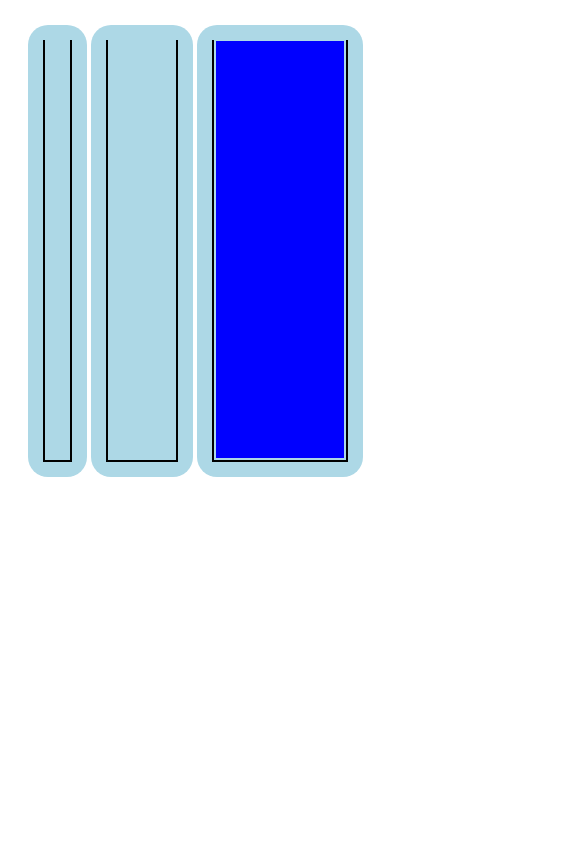
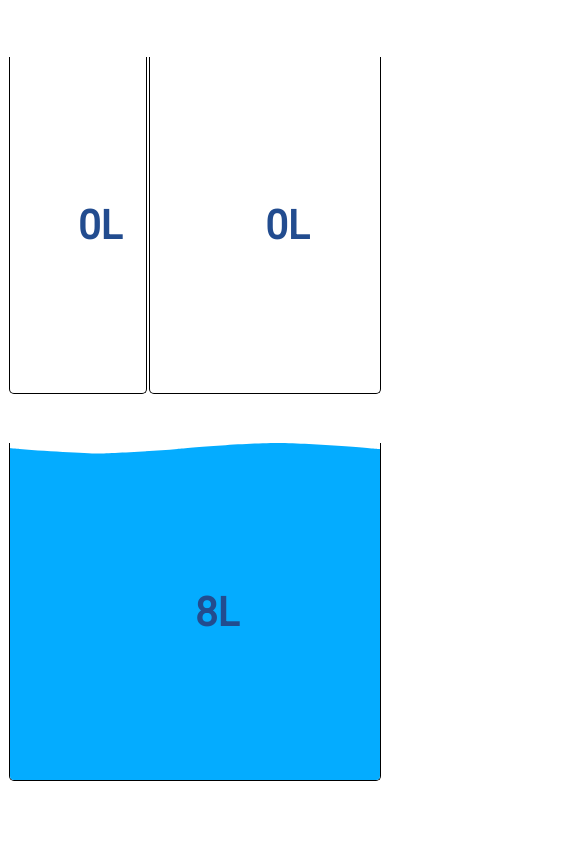
Before and after one commit to mfarukkoc/liquid-problem, a plain HTML site: page index.html in a window 390 px wide. Shown: the whole page, 567 px wide, since content can reach past the window. Drawn offline with Linux system fonts and the light colour scheme.

Commit message:
enhanced design

```diff
--- a/index.html
+++ b/index.html
@@ -5,35 +5,44 @@
     <meta name="viewport" content="width=device-width, initial-scale=1.0">
     <meta http-equiv="X-UA-Compatible" content="ie=edge">
     <title>3 Container</title>
+    <link href="https://fonts.googleapis.com/css?family=Roboto&display=swap" rel="stylesheet">
     <link rel="stylesheet" href="./style/style.css">
 </head>
 <body>
     <div id="parent-liter-3">
+        <div class="ind" id="ind-3">0L</div>
         <div class="container" id="liter-3">
-            <div class="level"></div>
-            <div class="level"></div>
-            <div class="level"></div>
+                <div class="fill">
+                        <svg version="1.1" xmlns="http://www.w3.org/2000/svg" xmlns:xlink="http://www.w3.org/1999/xlink" x="0px" y="0px" width="400%" viewBox="0 0 300 300" enable-background="new 0 0 300 300" xml:space="preserve">
+                          <path fill="#04ACFF" class="waveShape" d="M300,300V2.5c0,0-0.6-0.1-1.1-0.1c0,0-25.5-2.3-40.5-2.4c-15,0-40.6,2.4-40.6,2.4
+                        c-12.3,1.1-30.3,1.8-31.9,1.9c-2-0.1-19.7-0.8-32-1.9c0,0-25.8-2.3-40.8-2.4c-15,0-40.8,2.4-40.8,2.4c-12.3,1.1-30.4,1.8-32,1.9
+                        c-2-0.1-20-0.8-32.2-1.9c0,0-3.1-0.3-8.1-0.7V300H300z"/>
+                        </svg>
+                    </div>
         </div>
     </div>
     <div id="parent-liter-5">
+        <div class="ind" id="ind-5">0L</div>
         <div class="container" id="liter-5">
-            <div class="level"></div>
-            <div class="level"></div>
-            <div class="level"></div>
-            <div class="level"></div>
-            <div class="level"></div>
+            <div class="fill">
+                        <svg version="1.1" xmlns="http://www.w3.org/2000/svg" xmlns:xlink="http://www.w3.org/1999/xlink" x="0px" y="0px" width="200%" viewBox="0 0 300 300" enable-background="new 0 0 300 300" xml:space="preserve">
+                          <path fill="#04ACFF" class="waveShape" d="M300,300V2.5c0,0-0.6-0.1-1.1-0.1c0,0-25.5-2.3-40.5-2.4c-15,0-40.6,2.4-40.6,2.4
+                        c-12.3,1.1-30.3,1.8-31.9,1.9c-2-0.1-19.7-0.8-32-1.9c0,0-25.8-2.3-40.8-2.4c-15,0-40.8,2.4-40.8,2.4c-12.3,1.1-30.4,1.8-32,1.9
+                        c-2-0.1-20-0.8-32.2-1.9c0,0-3.1-0.3-8.1-0.7V300H300z"/>
+                        </svg>
+                    </div>
         </div>
     </div>
     <div id="parent-liter-8">
+        <div class="ind" id="ind-8">8L</div>
         <div class="container" id="liter-8">
-            <div class="level"></div>
-            <div class="level"></div>
-            <div class="level"></div>
-            <div class="level"></div>
-            <div class="level"></div>
-            <div class="level"></div>
-            <div class="level"></div>
-            <div class="level"></div>
+                <div class="fill">
+                        <svg version="1.1" xmlns="http://www.w3.org/2000/svg" xmlns:xlink="http://www.w3.org/1999/xlink" x="0px" y="0px" width="200%" viewBox="0 0 300 300" enable-background="new 0 0 300 300" xml:space="preserve">
+                          <path fill="#04ACFF" class="waveShape" d="M300,300V2.5c0,0-0.6-0.1-1.1-0.1c0,0-25.5-2.3-40.5-2.4c-15,0-40.6,2.4-40.6,2.4
+                        c-12.3,1.1-30.3,1.8-31.9,1.9c-2-0.1-19.7-0.8-32-1.9c0,0-25.8-2.3-40.8-2.4c-15,0-40.8,2.4-40.8,2.4c-12.3,1.1-30.4,1.8-32,1.9
+                        c-2-0.1-20-0.8-32.2-1.9c0,0-3.1-0.3-8.1-0.7V300H300z"/>
+                        </svg>
+                    </div>
         </div>
     </div>
     <script src="./script/script.js"></script>
--- a/script/script.js
+++ b/script/script.js
@@ -1,17 +1,13 @@
 function Container (capacity, curLevel) {
     this.div = document.getElementById("liter-" + capacity);
-    this.levelNodes = this.div.querySelectorAll(".level");
+    this.ind = document.getElementById("ind-" + capacity);
     this.level = curLevel;
     this.capacity = capacity;
     this.setWaterLevel = (level) => {
-        if(level < this.level) {
-            for(let i = capacity - this.level; i < capacity - level; i++)
-                this.levelNodes[i].style.backgroundColor = "white";
-        }
-        else {
-            for(let i = capacity-1; i >= capacity - level; i--)
-                this.levelNodes[i].style.backgroundColor = "blue";
-        }
+        this.ind.classList.add("ind-animation");
+        setTimeout(() => { this.ind.classList.remove("ind-animation");}, 500);
+        setTimeout(() => { this.ind.innerHTML = level.toString()+"L";}, 500);
+        this.div.firstElementChild.style.height = (level / capacity * 100).toString() + "%";
         this.level = level;
     }
     this.setWaterLevel(curLevel);
@@ -29,21 +25,17 @@ function Container (capacity, curLevel) {
                 litersToMove = litersToMove > this.capacity - this.level ? this.capacity - this.level : litersToMove;
                 this.setWaterLevel(this.level + litersToMove);
                 firstContainer.container.setWaterLevel(firstContainer.container.level - litersToMove);
-
                 console.log(litersToMove)
                 firstContainer.selected = false;
-                if(firstContainer.container.level == 4)
+                moveHistory.push([firstContainer.container, this, litersToMove, new Date()]);
+                undoHistory.push([firstContainer.container, this, litersToMove]);
+                if(firstContainer.container.level == 4 || this.level == 4)
                 {
-                    console.log("You win")
-                    firstContainer.container.style.backgroundColor="red";
+                    console.log("You win in "+ moveHistory.length.toString() + " moves!")
+                    let time = (new Date() - moveHistory[0][3]) / 1000;
+                    time = Math.round(time);
+                    console.log("You win in "+ time.toString() + " seconds!");
                 }
-                if (this.level == 4)
-                {
-                    this.div.style.backgroundColor = "red";
-                    console.log("You win")
-                }
-                moveHistory.push([firstContainer.container, this, litersToMove]);
-                undoHistory.push([firstContainer.container, this, litersToMove]);
             }
         }
     })
--- a/style/style.css
+++ b/style/style.css
@@ -2,10 +2,10 @@
     box-sizing:border-box;
 }
 
-
 body{
     display: grid;
     grid-template-columns: repeat(16,1fr);
+    grid-template-rows: auto auto;
     gap: 1vw;
     padding: 2vh 5vw;
 }
@@ -14,24 +14,61 @@ body{
 .container{
     border: 2px black solid;
     border-top:0;
+    border-bottom-left-radius: 5px;
+    border-bottom-right-radius: 5px;
     height:50vh;
     padding: 2px;
     padding-top: 1px;
+    position: relative;
+    backface-visibility: hidden;
+    overflow: hidden;
 }
 
-#liter-3 {
-    display:grid;
-    grid-template-rows: repeat(3,1fr);
+.ind-animation {
+    color: transparent !important;
+    background:none !important;
 }
 
-#liter-5 {
-    display:grid;
-    grid-template-rows: repeat(5,1fr);
+.ind {
+    font-family: 'Roboto';
+    font-size:40px;
+    font-weight: bold;
+    color:#224c8f;
+    position: relative;
+    top: 50%;
+    left: 50%;
+    right: 50%;
+    z-index: 2;
+    transition: 0.5s;
 }
 
-#liter-8 {
-    display:grid;
-    grid-template-rows: repeat(8,1fr);
+
+
+.fill {
+    position: absolute;
+    bottom: 0;
+    left: 0;
+    width: 100%;
+    backface-visibility: hidden;
+    transition: ease-in-out 1.5s;
+}
+
+.waveShape {
+    overflow: hidden;
+    animation-name: waveAction;
+    animation-iteration-count: infinite;
+    animation-timing-function: linear;
+    animation-duration: 1s;
+    fill: #04ACFF;
+}
+
+@keyframes waveAction {
+    0% {
+        transform: translate(-50%, 0);
+    }
+    100% {
+        transform: translate(0, 0);
+    }
 }
 
 #parent-liter-3 {
@@ -47,8 +84,32 @@ body{
     grid-column: 9 / span 8;
 }
 
-#parent-liter-3, #parent-liter-5, #parent-liter-8 {
-    padding: 15px;
-    background: lightblue;
-    border-radius: 20px;
-}
+
+@media screen and (max-width: 992px) {
+    .container {
+        height: 40vh;
+        padding: 1px;
+        padding-top: 1px;
+        border: 1px black solid;
+        border-top:0;
+        border-bottom-left-radius: 5px;
+        border-bottom-right-radius: 5px;
+    }
+    body {
+        gap: 0.5vw;
+        padding: 0.2vh 0.2vw;
+    }
+    #parent-liter-3 {
+        grid-column: 1 / span 6;
+
+    }
+
+    #parent-liter-5 {
+        grid-column: 7 / span 10;
+    }
+
+    #parent-liter-8 {
+        grid-column: 1 / span 16;
+        grid-row: 2/3;
+    }
+  }
```
